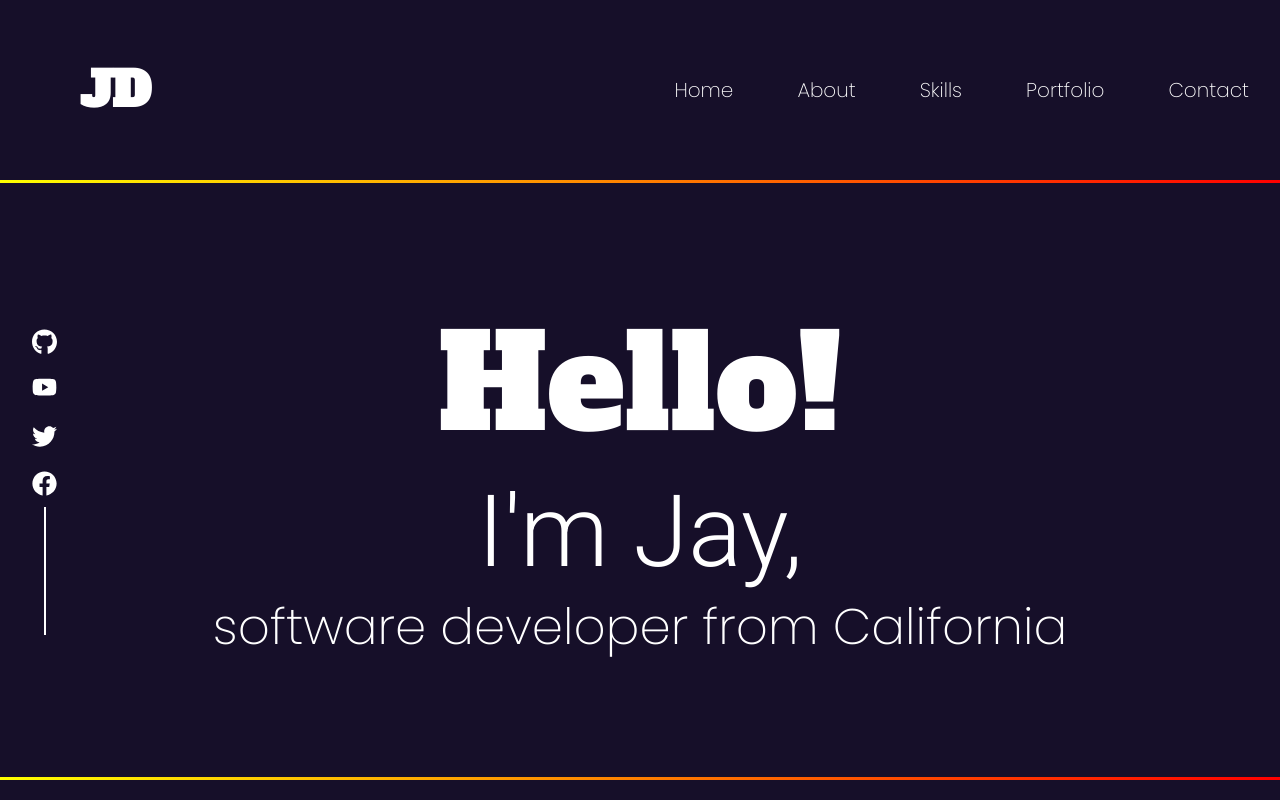
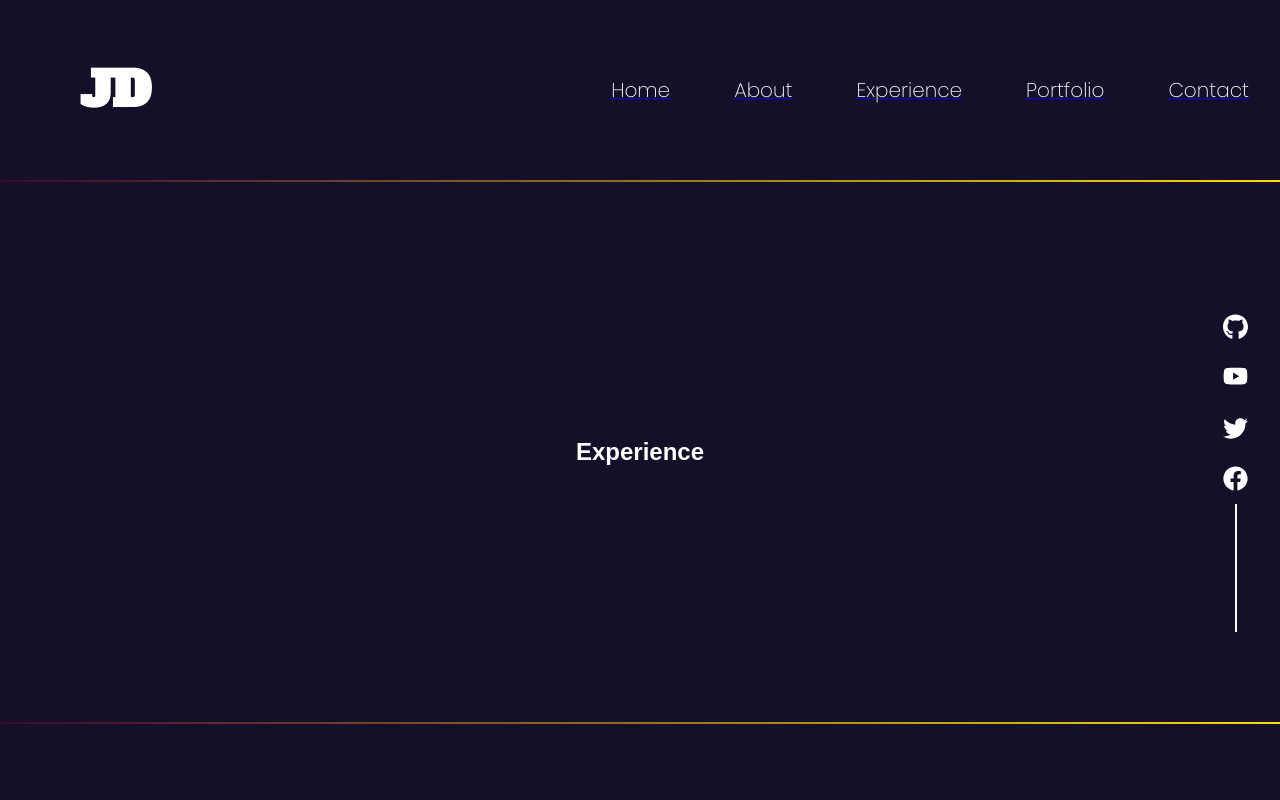
Before and after one commit to JayDampitan/portfolio, a React (Create React App) app: page /experience in a window 1280 px wide. Built offline with nearby package versions, Linux system fonts and the light colour scheme.

Commit message:
jd(feat): set up the react router dom, linked the navlinks to every components and animate the entrance of every component.

```diff
--- a/src/App.js
+++ b/src/App.js
@@ -1,19 +1,37 @@
 import Navbar from "./components/Navbar";
+import {BrowserRouter, Routes, Route } from "react-router-dom";
 import styled from "styled-components";
 import GlobalStyle from "./globalStyles";
 import GradientLine from "./components/GradientLine";
+
+// Components import
 import Header from "./components/Header";
 import Media from "./components/Media";
+import About from "./components/About";
+import Experience from "./components/Experience";
+import Portfolio from "./components/Portfolio";
+import Contact from "./components/Contact";
+
+
 
 function App() {
   return (
     <div className="App">
-      <GlobalStyle/>
-        <Navbar />
-      <GradientLine/>
+      <GlobalStyle />
+      <BrowserRouter>
+      <Navbar />
+      <GradientLine />
+      <Routes>
+        <Route path="/" element={<Header />} />
+        <Route path="/about" element={<About />} />
+        <Route path="/experience" element={<Experience />} />
+        <Route path="/portfolio" element={<Portfolio />} />
+        <Route path="/contact" element={<Contact/>} />
+      </Routes>
+      <Media />
+      <GradientLine />
+      </BrowserRouter>
 
-        <Header/>
-      <GradientLine/>
     </div>
   );
 }
--- /dev/null
+++ b/src/components/About.js
@@ -0,0 +1,44 @@
+import React from 'react';
+import styled from 'styled-components';
+import { motion } from 'framer-motion';
+
+
+const AboutContainer = styled.div`
+  display: flex;
+  justify-content: center;
+  align-items: center;
+  flex-direction: column;
+  color: #fff;
+  padding: 7rem 0;
+  height: 39.5vh;
+`;
+
+// -------------About Page Variants
+
+const aboutVariants = {
+  hidden: {
+    x: '-200vw'
+  },
+  visible: {
+    x: 0,
+    transition: {
+      duration: 3,
+      mass: 0.4,
+      type: 'spring'
+    }
+  }
+};
+
+const About = () => {
+  return (
+    <AboutContainer as = {motion.div}
+      variants = {aboutVariants}
+      initial = 'hidden'
+      animate = 'visible'
+    >
+      <h2>About</h2>
+    </AboutContainer>
+  )
+}
+
+export default About
--- /dev/null
+++ b/src/components/Contact.js
@@ -0,0 +1,46 @@
+import React from 'react';
+import styled from 'styled-components';
+import { motion } from 'framer-motion';
+
+const ContactContainer = styled.div`
+  display: flex;
+  justify-content: center;
+  align-items: center;
+  flex-direction: column;
+  color: #fff;
+  padding: 7rem 0;
+  height: 39.5vh;
+`;
+
+// -------------Portfolio Page Variants
+
+const contactVariants = {
+  hidden: {
+    x: '-200vw'
+  },
+  visible: {
+    x: 0,
+    transition: {
+      duration: 3,
+      mass: 0.4,
+      type: 'spring'
+    }
+  }
+};
+
+
+
+const Contact = () => {
+  return (
+    <ContactContainer as = { motion.div}
+      variants = {contactVariants}
+      initial = 'hidden'
+      animate = 'visible'
+    >
+        <h2>Contact</h2>
+    </ContactContainer>
+
+  )
+}
+
+export default Contact;
--- /dev/null
+++ b/src/components/Experience.js
@@ -0,0 +1,46 @@
+import React from 'react';
+import styled from 'styled-components';
+import { motion } from 'framer-motion';
+
+const ExperienceContainer = styled.div`
+  display: flex;
+  justify-content: center;
+  align-items: center;
+  flex-direction: column;
+  color: #fff;
+  padding: 7rem 0;
+  height: 39.5vh;
+`;
+
+
+// -------------Experience Page Variants
+
+const experienceVariants = {
+  hidden: {
+    x: '-200vw'
+  },
+  visible: {
+    x: 0,
+    transition: {
+      duration: 3,
+      mass: 0.4,
+      type: 'spring'
+    }
+  }
+};
+
+
+const Experience = () => {
+  return (
+    <ExperienceContainer as = {motion.div}
+      variants = {experienceVariants}
+      initial = 'hidden'
+      animate = 'visible'
+    >
+        <h2>Experience</h2>
+    </ExperienceContainer>
+
+  )
+}
+
+export default Experience;
--- a/src/components/GradientLine.js
+++ b/src/components/GradientLine.js
@@ -3,8 +3,8 @@ import styled from 'styled-components';
 import { motion } from 'framer-motion';
 
 const BorderLine = styled.div`
-    background-image: linear-gradient( to right, yellow, red) ;
-    height: 3px;
+    background-image: linear-gradient( to right, #3A0832, #F6DE03) ;
+    height: 2px;
 `
 
 const gradientVariant = {
--- a/src/components/Header.js
+++ b/src/components/Header.js
@@ -1,7 +1,6 @@
 import React from "react";
 import styled from "styled-components";
 import { motion } from "framer-motion";
-import Media from "./Media";
 
 // ----------------------------Header Styled Components
 
@@ -12,6 +11,7 @@ const HeaderContainer = styled.div`
   flex-direction: column;
   color: #fff;
   padding: 7rem 0;
+  height: 39.5vh;
 `;
 
 const FirstHeader = styled.div`
@@ -42,8 +42,8 @@ const firstVariant = {
     transition: {
       duration: 3,
       type: "spring",
-      mass: 0.4,
-      damping: 8,
+      mass: 0.2,
+      damping: 9,
     },
   },
 };
@@ -58,10 +58,10 @@ const secondVariant = {
   visible: {
     x: 0,
     transition: {
-      duration: 4,
+      duration: 3,
       type: "spring",
       mass: 0.5,
-      ease: "easeIn",
+      damping: 8,
     },
   },
 };
@@ -79,7 +79,7 @@ const thirdVariant = {
       duration: 6,
       type: "spring",
       mass: 0.6,
-      ease: "easeIn",
+      damping: 8,
     },
   },
 };
@@ -88,7 +88,6 @@ const Header = () => {
   return (
     <>
       <HeaderContainer>
-        <Media />
         <FirstHeader
           as={motion.div}
           variants={firstVariant}
--- a/src/components/Media.js
+++ b/src/components/Media.js
@@ -12,13 +12,13 @@ const Icons = styled.div`
   align-items: center;
 
   position: fixed;
-  bottom: 10.3rem;
-  left: 2rem;
+  bottom: 10.5rem;
+  right: 2rem;
 
   z-index: 3;
 
   & > *:not(:last-child) {
-    margin: 0.7rem 0;
+    margin: 0.8rem 0;
   }
 `;
 
@@ -44,7 +44,7 @@ const mediaVariants = {
         opacity: 1,
         y: 0,
         transition: {
-            duration: 1.5
+            duration: 2
         }
     }
 }
--- a/src/components/Navbar.js
+++ b/src/components/Navbar.js
@@ -2,6 +2,7 @@ import React from "react";
 import styled from "styled-components";
 import JD from "../assets/JD1.png";
 import { motion } from "framer-motion";
+import { Link } from 'react-router-dom';
 
 const NavContainer = styled.div`
   height: 180px;
@@ -9,6 +10,7 @@ const NavContainer = styled.div`
   display: flex;
   justify-content: space-between;
   align-items: center;
+
 `;
 
 const Logo = styled.a`
@@ -97,11 +99,12 @@ const Navbar = () => {
         initial = 'hidden'
         animate = 'visible'
       >
-        <NavLinks> Home </NavLinks>
-        <NavLinks> About </NavLinks>
-        <NavLinks> Skills </NavLinks>
-        <NavLinks> Portfolio </NavLinks>
-        <NavLinks> Contact </NavLinks>
+        <Link to = '/'><NavLinks> Home </NavLinks></Link>
+        <Link to='/about'><NavLinks> About </NavLinks></Link>
+        <Link to='/experience'><NavLinks> Experience </NavLinks></Link>
+        <Link to='/portfolio'><NavLinks> Portfolio</NavLinks></Link>
+        <Link to='/contact'><NavLinks> Contact</NavLinks></Link>
+
       </NavLinksContainer>
     </NavContainer>
   );
--- /dev/null
+++ b/src/components/Portfolio.js
@@ -0,0 +1,47 @@
+import { motion } from 'framer-motion';
+import React from 'react';
+import styled from 'styled-components';
+
+const PortfolioContainer = styled.div`
+  display: flex;
+  justify-content: center;
+  align-items: center;
+  flex-direction: column;
+  color: #fff;
+  padding: 7rem 0;
+  height: 39.5vh;
+`;
+
+
+// -------------Portfolio Page Variants
+
+const portfolioVariants = {
+  hidden: {
+    x: '-200vw'
+  },
+  visible: {
+    x: 0,
+    transition: {
+      duration: 3,
+      mass: 0.4,
+      type: 'spring'
+    }
+  }
+};
+
+
+
+const Portfolio = () => {
+  return (
+    <PortfolioContainer as = {motion.div}
+      variants = {portfolioVariants}
+      initial = 'hidden'
+      animate = 'visible'
+    >
+        <h2>Portfolio</h2>
+    </PortfolioContainer>
+
+  )
+}
+
+export default Portfolio;
```
